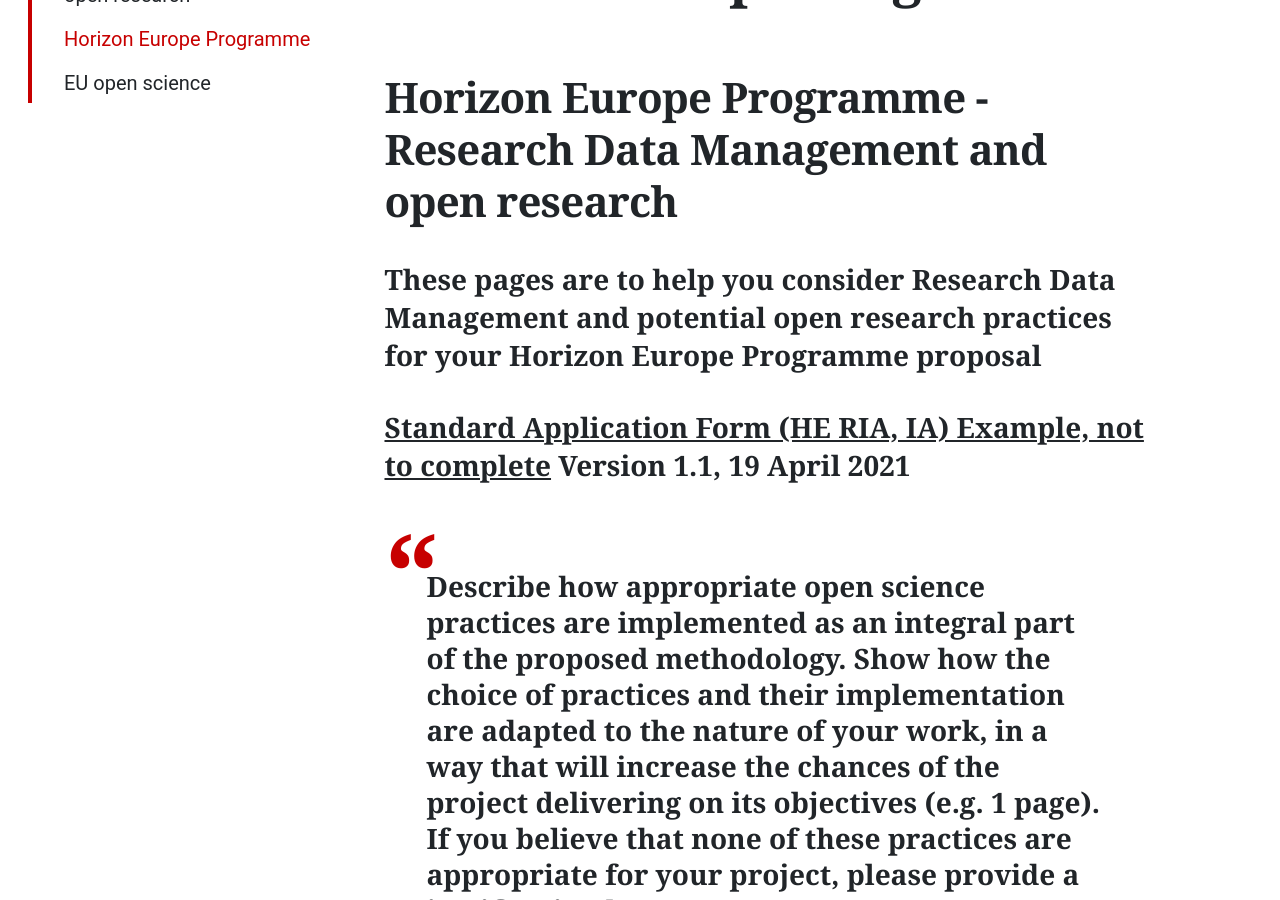
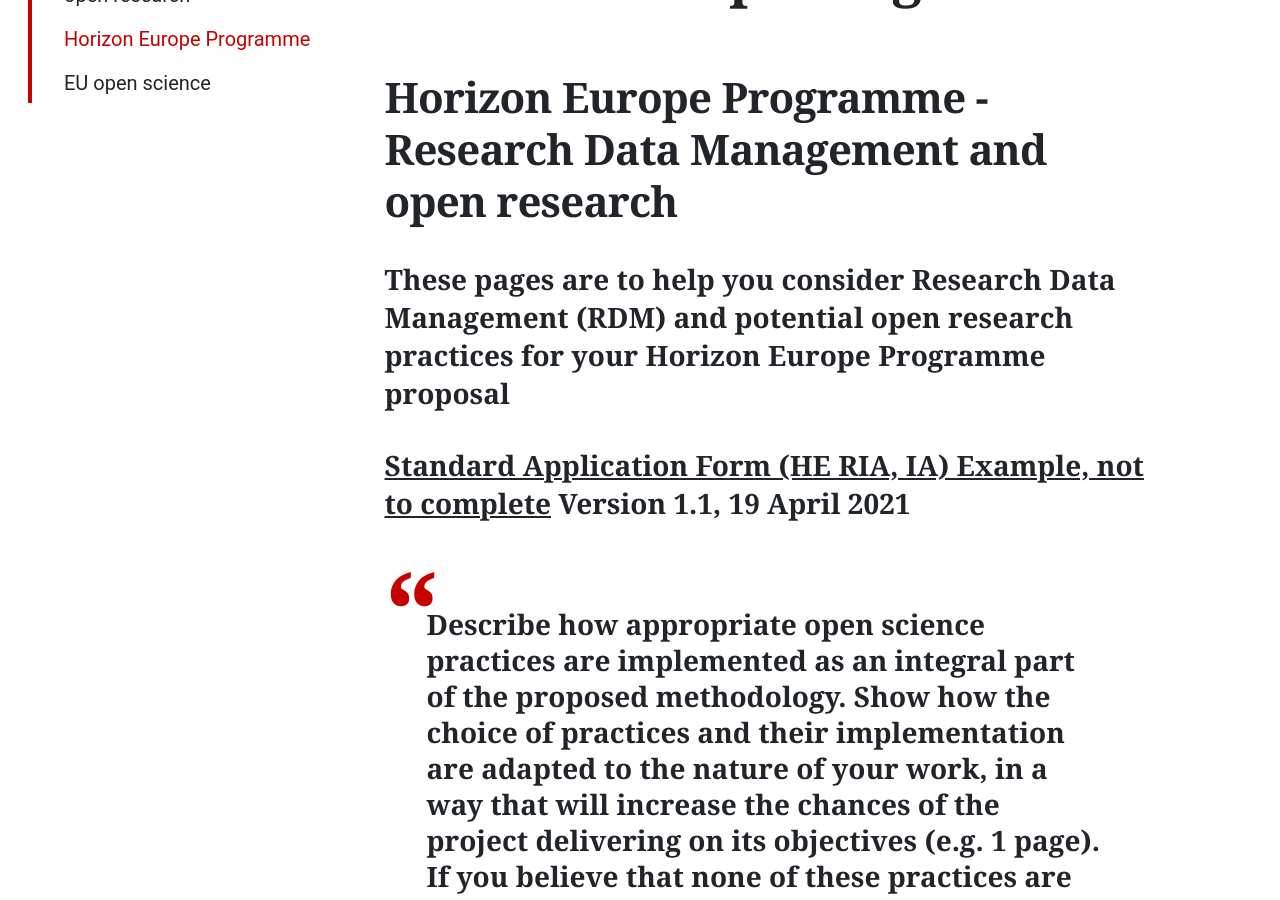
Before and after one commit to uol-library/rdl-handbook, a Jekyll site: the page built from pages/open-research/horizon-europe-programme.md, in a window 1280 px wide and 900 px high, scrolled down 431 px. Built offline with Jekyll 4.4.1, drawn with Linux system fonts in a browser that asks for light colours; some web fonts are replaced.

Commit message:
Update horizon-europe-programme.md

```diff
--- a/pages/open-research/horizon-europe-programme.md
+++ b/pages/open-research/horizon-europe-programme.md
@@ -7,7 +7,7 @@ permalink: /open-research/horizon-europe-programme/
 ---
 
 ## Horizon Europe Programme - Research Data Management and open research
-#### These pages are to help you consider Research Data Management and potential open research practices for your Horizon Europe Programme proposal
+#### These pages are to help you consider Research Data Management (RDM) and potential open research practices for your Horizon Europe Programme proposal
 #### [Standard Application Form (HE RIA, IA) Example, not to complete](https://ec.europa.eu/info/funding-tenders/opportunities/docs/2021-2027/horizon/temp-form/af/af_he-ria-ia_en.pdf) Version 1.1, 19 April 2021
 > Describe how appropriate open science practices are implemented as an integral part of the proposed methodology. Show how the choice of practices and their implementation are adapted to the nature of your work, in a way that will increase the chances of the project delivering on its objectives (e.g. 1 page). If you believe that none of these practices are appropriate for your project, please provide a justification here.
 
```
